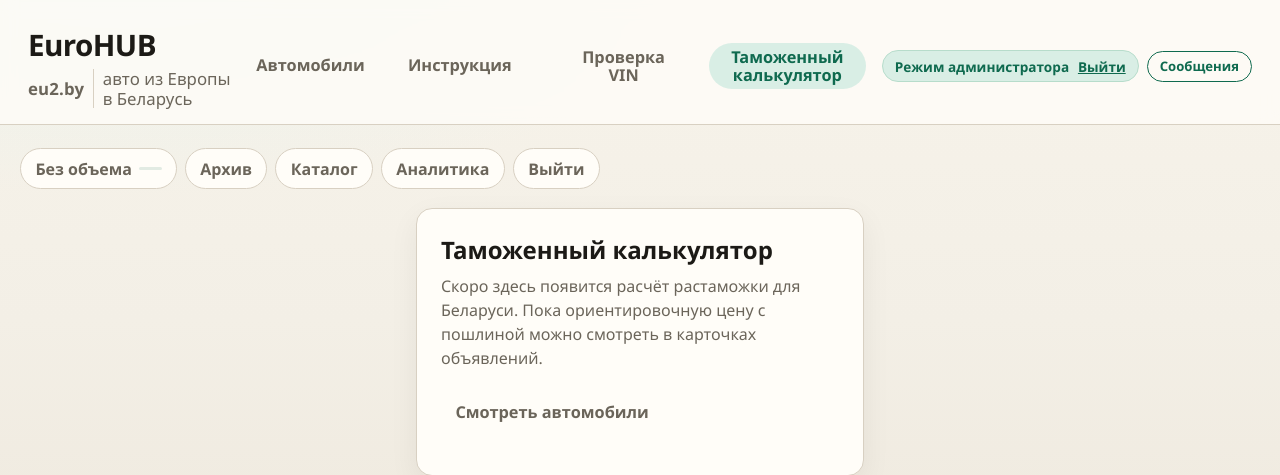
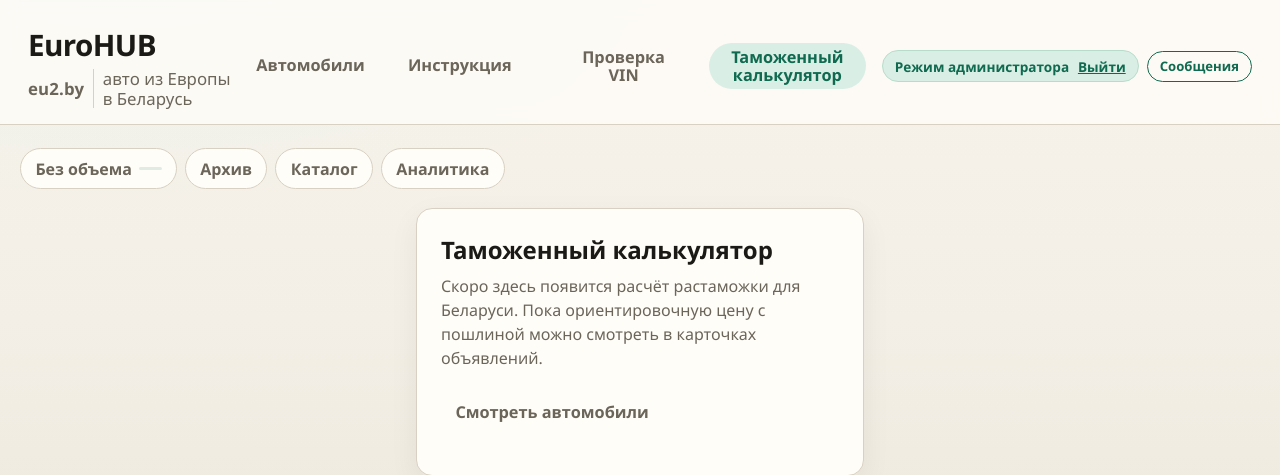
Before and after one commit to Barmatux/autoplius-scraper, a Flask app: page /calculator in a window 1280 px wide. Shown: the top 475 px of the page. Run offline with Flask 3, Linux system fonts and the light colour scheme; the visitor is signed in with stand-in values (Sample User, id 1).

Commit message:
Remove logout tab next to Analytics.
Keep admin exit only via the Режим администратора pill.

Co-authored-by: Cursor <cursoragent@cursor.com>

```diff
--- a/ui/templates/_mobile_nav.html
+++ b/ui/templates/_mobile_nav.html
@@ -114,7 +114,6 @@
       class="mobile-nav-link{% if active_tab is defined and active_tab == 'feedback' %} is-active{% endif %}"
       href="{{ url_for('admin_feedback') }}"
     >Сообщения{% if feedback_unread_count %} <span class="tab-count">{{ feedback_unread_count }}</span>{% endif %}</a>
-    <a class="mobile-nav-link" href="{{ url_for('logout') }}">Выйти</a>
     {% endif %}
   </nav>
 </div>
--- a/ui/templates/_tabs.html
+++ b/ui/templates/_tabs.html
@@ -16,9 +16,5 @@
     href="{{ url_for('analytics') }}"
     class="tab{% if active_tab == 'analytics' %} active{% endif %}"
   >Аналитика</a>
-  <a
-    href="{{ url_for('logout') }}"
-    class="tab tab-logout"
-  >Выйти</a>
 </nav>
 {% endif %}
```
